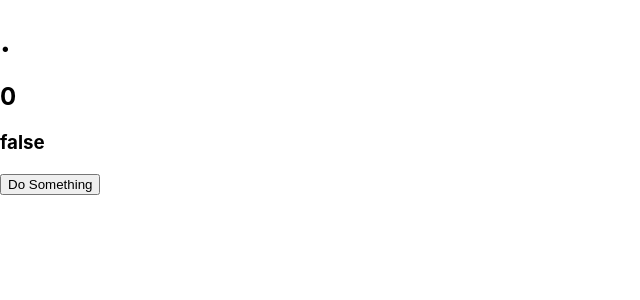
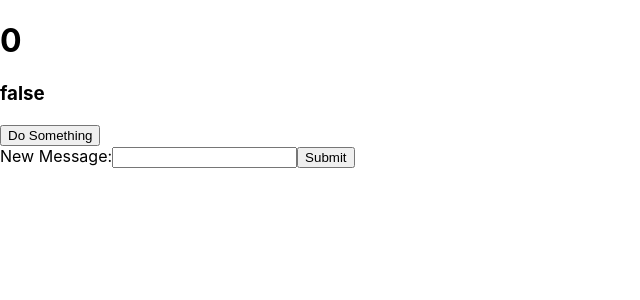
Before and after one commit to tonykieling/react-practice, a React (Create React App) app in the folder stuff/: page / in a window 1280 px wide. Shown: the top 300 px of the page, without its empty margins (0-640 px from the left). Built offline with nearby package versions, Linux system fonts and the light colour scheme.

Commit message:
doing some form

```diff
--- a/stuff/src/App.js
+++ b/stuff/src/App.js
@@ -2,31 +2,56 @@ import React, { Component } from 'react';
 
 export default class App extends Component {
 
-  constructor(){
-    super()
-    this.state = {
-      message: ".",
+  state = {
+      message: "",
       count: 0,
       onAndOff: false
     }
-  }
+
+    componentDidMount() {
+      console.log("componentDidMount");
+    }
+
+    componentDidUpdate() {
+      console.log("componentDidUpdate");
+    }
 
   changeMsg = () => {
     console.log(this.state.onAndOff + " - " + this.state.count);
-    this.setState(prevState => ({
+    this.setState({
       message: "new message",
       count: this.state.count + 1,
-      onAndOff: !prevState.onAndOff
+      onAndOff: !this.state.onAndOff
+    });
+  }
+
+  handleChange = e => {
+    this.setState({
+      message: e.target.value
+    });
+  }
+
+  handleSubmit = e => {
+    e.preventDefault();
+    this.setState(prevState => ({
+      count: prevState.count + 1
     }));
+    console.log("handleSubmit " + this.state.count);
   }
 
   render() {
     return (
       <div>
-        <h1> { this.state.message } </h1>
-        <h2> { this.state.count } </h2>
-        <h3> { this.state.onAndOff.toString() } </h3>
+        <h1> {this.state.message} {this.state.count} </h1>
+        <h3> {this.state.onAndOff.toString()} </h3>
         <button onClick={this.changeMsg}>Do Something</button>
+
+        <form onSubmit={this.handleSubmit}>
+          <label>New Message:
+            <input type="text" value={this.state.message} onChange={this.handleChange} />
+          </label>
+          <button>Submit</button>
+        </form>
       </div>
     )
   }
```
